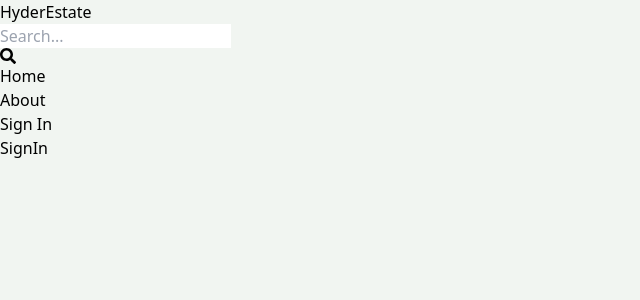
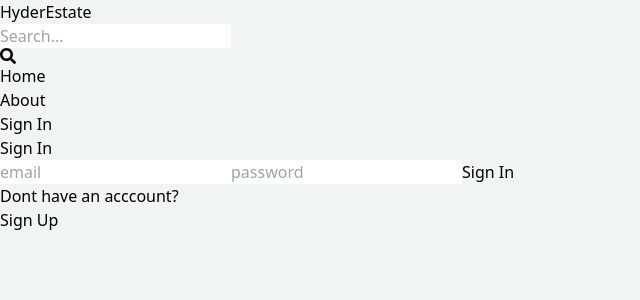
Before and after one commit to AizazHaider110/mern-estate, a React (Vite) app in the folder client/: page /sign-in in a window 1280 px wide. Shown: the top 300 px of the page, without its empty margins (0-640 px from the left). Built offline with nearby package versions, Linux system fonts and the light colour scheme.

Commit message:
complete sign in page functionality

```diff
--- a/client/src/pages/SignIn.jsx
+++ b/client/src/pages/SignIn.jsx
@@ -1,7 +1,68 @@
-import React from 'react'
+import React, { useState } from 'react'
+import { Link, useNavigate } from 'react-router-dom'
 
 export default function SignIn() {
+  const [formData, setFormData] =useState({});
+  const [error, setError] = useState(null);
+  const [loading, setLoading] = useState(false);
+  const navigate = useNavigate();
+  const handleChange = (e) => {
+  setFormData(
+  {
+     ...formData,
+      [e.target.id]: e.target.value,
+  });
+};
+  const handleSubmit = async(e) => {
+  e.preventDefault();
+  try {
+    setLoading(true);
+  const res = await fetch('api/auth/signin',
+  {
+    method: 'POST',
+    headers: {
+      'Content-Type': 'application/json',
+    },
+    body: JSON.stringify(formData),
+  });
+  const data = await res.json();
+  if (data.success === false) {
+    setLoading(false);
+    setError(data.message);
+    return;
+    }
+  setLoading(false);
+  setError(null);
+  navigate('/');
+  } catch (error) {
+    setLoading(false);
+    setError(error.message);
+
+  }
+};
+
   return (
-    <div>SignIn</div>
-  )
+    <div className='p-3 max-w-lg mx-auto'>
+      <h1 className='text-3xl text-center font-semibold my-7'>
+        Sign In
+        </h1>
+        <form onSubmit={handleSubmit} className='flex flex-col gap-4'>
+          <input type="email" placeholder='email' className='border p-3 rounded-lg ' id='email' onChange={handleChange}/>
+          <input type="password" placeholder='password' className='border p-3 rounded-lg ' id='password' onChange={handleChange}/>
+          <button
+          disabled={loading}
+           className='bg-slate-700 text-white p-3 rounded-lg uppercase hover:opacity-95 disabled:opacity-80'
+           >
+          {loading ? 'Loading...' : 'Sign In'}
+           </button>
+        </form>
+        <div className='flex gap-2 mt-5'>
+          <p>Dont have an acccount?</p>
+          <Link to={"/sign-up"}>
+            <span className='text-blue-700'>Sign Up</span>
+          </Link>
+        </div>
+        {error && <p className='text-red-600 mt-5'>{error}</p>}
+    </div>
+  );
 }
--- a/client/src/pages/SignUp.jsx
+++ b/client/src/pages/SignUp.jsx
@@ -17,7 +17,7 @@
   e.preventDefault();
   try {
     setLoading(true);
-  const res = await fetch('api/auth/sign-up',
+  const res = await fetch('api/auth/signup',
   {
     method: 'POST',
     headers: {
```
